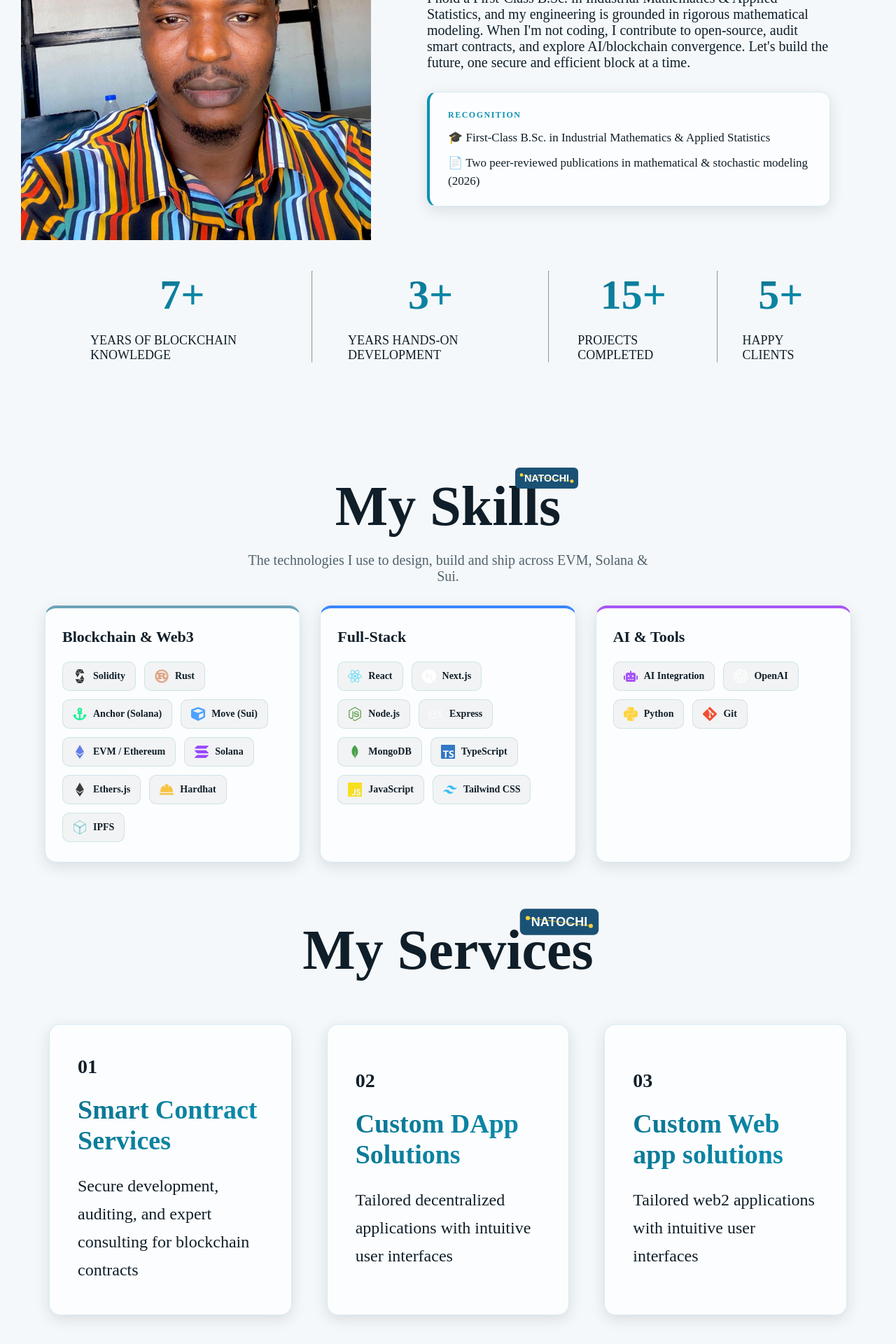
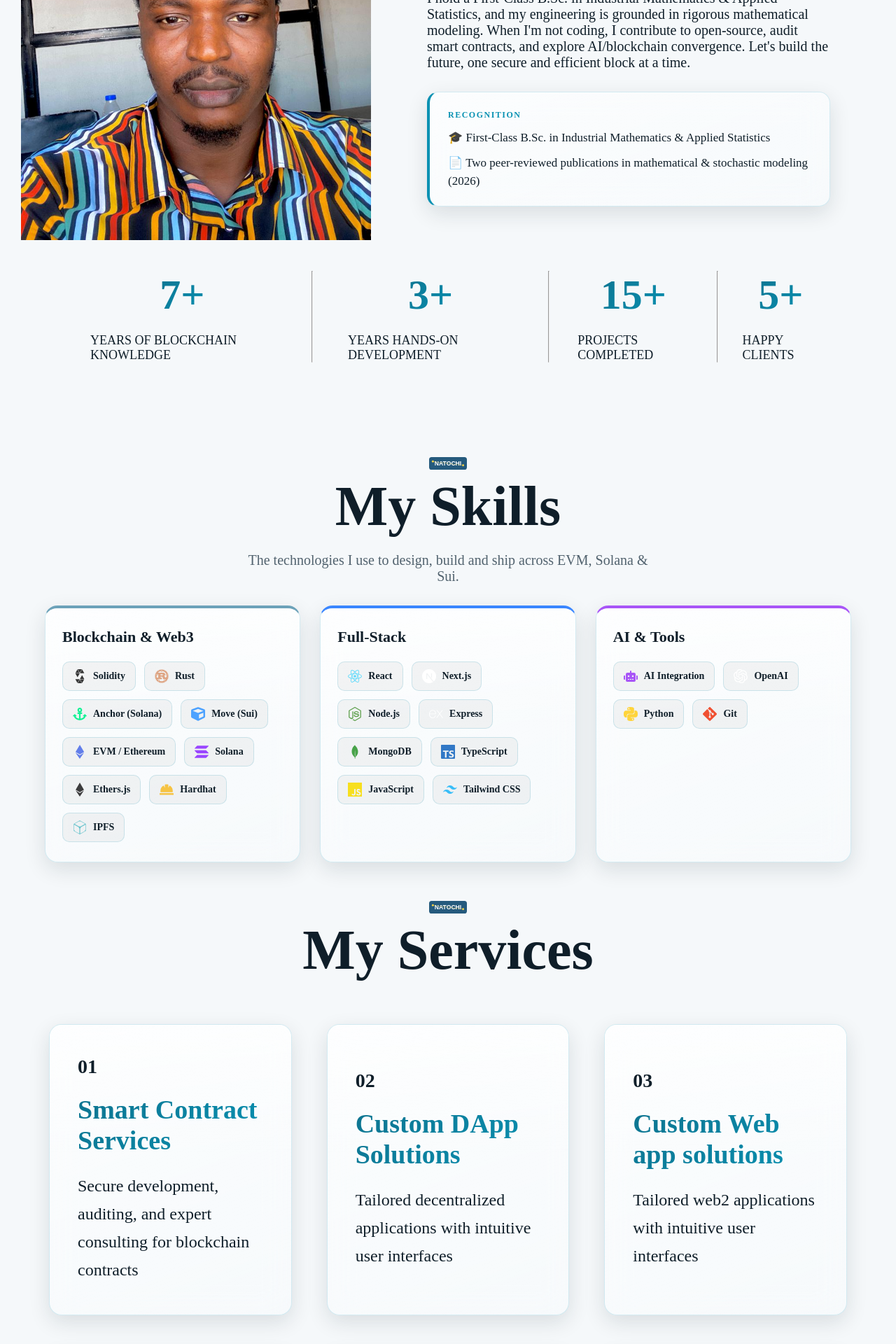
Before and after one commit to DaniTechdev/MyPortfolio-Natochi-, a Next.js app: page / in a window 1280 px wide. Shown: the part 1620-3540 px from the top of the page at 70% size. Built offline with nearby package versions, Linux system fonts and the light colour scheme.

Commit message:
Center section heading badges and deepen the glass on cards

```diff
--- a/Components/About/About.module.css
+++ b/Components/About/About.module.css
@@ -10,23 +10,29 @@
 }
 .about_title {
   position: relative;
+  display: flex;
+  justify-content: center;
 }
 
 .about_title h1 {
+  position: relative;
+  z-index: 1;
   padding: 0px 30px;
   font-size: 80px;
   font-weight: 600;
   color: var(--text);
 }
 
+/* Brand mark, centered above the heading for a consistent look */
 .about_title img {
   position: absolute;
-  top: -46px;
-  /* bottom: 0; */
-  right: 0px;
-  /* z-index: -1; */
-  width: 80x;
-  height: 80px;
+  top: -52px;
+  left: 50%;
+  transform: translateX(-50%);
+  width: 72px;
+  height: 72px;
+  opacity: 0.95;
+  pointer-events: none;
 }
 
 .about_sections {
@@ -62,11 +68,18 @@
   width: 90%;
   margin-top: 10px;
   padding: 22px 26px;
-  border-radius: 14px;
+  border-radius: 16px;
   border: 1px solid var(--card-border);
   border-left: 4px solid var(--primary);
-  background: var(--card-bg);
-  box-shadow: 0 6px 20px var(--card-shadow);
+  background: linear-gradient(
+    160deg,
+    color-mix(in srgb, var(--card-bg) 100%, transparent),
+    color-mix(in srgb, var(--card-bg) 45%, transparent)
+  );
+  backdrop-filter: blur(20px) saturate(160%);
+  -webkit-backdrop-filter: blur(20px) saturate(160%);
+  box-shadow: 0 10px 30px var(--card-shadow),
+    inset 0 1px 0 var(--glass-highlight);
 }
 
 .cred_label {
@@ -226,13 +239,9 @@
   }
 
   .about_title img {
-    position: absolute;
-    top: -40x;
-    /* bottom: 0; */
-    right: 0px;
-    /* z-index: -1; */
-    width: 70x;
-    height: 70px;
+    top: -34px;
+    width: 48px;
+    height: 48px;
   }
 
   .about_profileimg {
--- a/Components/Contact/Contact.module.css
+++ b/Components/Contact/Contact.module.css
@@ -16,33 +16,32 @@
 
 .contact_title {
   position: relative;
+  display: flex;
+  justify-content: center;
 }
 
 .contact_title h1 {
+  position: relative;
+  z-index: 1;
   padding: 0px 30px;
   font-size: 80px;
   font-weight: 600;
 }
 
 .contact_title img {
-  width: 150px;
-  height: 150px;
   position: absolute;
-  top: -55px;
-  /* bottom: 0; */
-  right: 4px;
-  /* z-index: -1; */
-  width: 150px;
-  height: 150px;
+  top: -52px;
+  left: 50%;
+  transform: translateX(-50%);
+  width: 72px;
+  height: 72px;
+  opacity: 0.95;
+  pointer-events: none;
 }
 
 .contact_section {
   display: flex;
   gap: 150px;
-}
-.contact_title img {
-  width: 150px;
-  height: 150px;
 }
 
 .contact_left {
@@ -85,7 +84,7 @@
 .contact_right {
   display: flex;
   flex-direction: column;
-  align-items: start;
+  align-items: flex-start;
   gap: 30px;
 }
 
@@ -221,7 +220,7 @@
   .contact_right {
     display: flex;
     flex-direction: column;
-    align-items: start;
+    align-items: flex-start;
     gap: 20px;
     width: 100%;
     padding: 0 40px;
@@ -270,15 +269,9 @@
   }
 
   .contact_title img {
-    width: 150px;
-    height: 150px;
-    position: absolute;
-    top: -85px;
-    /* bottom: 0; */
-    right: -15px;
-    /* z-index: -1; */
-    width: 150px;
-    height: 150px;
+    top: -36px;
+    width: 52px;
+    height: 52px;
   }
 
   .contact_section {
@@ -369,7 +362,7 @@
   .contact_right {
     display: flex;
     flex-direction: column;
-    align-items: start;
+    align-items: flex-start;
     gap: 20px;
   }
   .contact_right label {
--- a/Components/MyWork/MyWork.module.css
+++ b/Components/MyWork/MyWork.module.css
@@ -11,20 +11,27 @@
 
 .mywork_title {
   position: relative;
+  display: flex;
+  justify-content: center;
 }
 
 .mywork_title h1 {
+  position: relative;
+  z-index: 1;
   padding: 0px 30px;
   font-size: 80px;
   font-weight: 600;
 }
 
 .themepattermImg {
-  width: 150px;
-  height: 150px;
+  width: 72px;
+  height: 72px;
   position: absolute;
-  top: -79px;
-  right: 4px;
+  top: -52px;
+  left: 50%;
+  transform: translateX(-50%);
+  opacity: 0.95;
+  pointer-events: none;
 }
 
 .mywork_subtitle {
@@ -87,19 +94,26 @@
 .work_card {
   display: flex;
   flex-direction: column;
-  background: var(--card-bg);
+  background: linear-gradient(
+    160deg,
+    color-mix(in srgb, var(--card-bg) 100%, transparent),
+    color-mix(in srgb, var(--card-bg) 45%, transparent)
+  );
   border: 1px solid var(--card-border);
-  border-radius: 16px;
+  border-radius: 18px;
   overflow: hidden;
-  box-shadow: 0 6px 20px var(--card-shadow);
-  backdrop-filter: blur(12px);
-  -webkit-backdrop-filter: blur(12px);
-  transition: transform 0.3s ease, box-shadow 0.3s ease, border-color 0.3s ease;
+  box-shadow: 0 10px 30px var(--card-shadow),
+    inset 0 1px 0 var(--glass-highlight);
+  backdrop-filter: blur(20px) saturate(160%);
+  -webkit-backdrop-filter: blur(20px) saturate(160%);
+  transition: transform 0.35s ease, box-shadow 0.35s ease,
+    border-color 0.35s ease;
 }
 
 .work_card:hover {
-  transform: translateY(-8px);
-  box-shadow: 0 18px 44px var(--card-shadow), 0 0 28px var(--glow-soft);
+  transform: translateY(-10px);
+  box-shadow: 0 24px 54px var(--card-shadow), 0 0 32px var(--glow-soft),
+    inset 0 1px 0 var(--glass-highlight);
   border-color: var(--primary);
 }
 
@@ -281,10 +295,9 @@
   }
 
   .themepattermImg {
-    width: 110px;
-    height: 110px;
-    top: -60px;
-    right: -10px;
+    width: 52px;
+    height: 52px;
+    top: -36px;
   }
 
   .mywork_subtitle {
--- a/Components/Services/Services.module.css
+++ b/Components/Services/Services.module.css
@@ -14,9 +14,13 @@
 
 .servicess_title {
   position: relative;
+  display: flex;
+  justify-content: center;
 }
 
 .servicess_title h1 {
+  position: relative;
+  z-index: 1;
   padding: 0px 30px;
   font-size: 80px;
   font-weight: 600;
@@ -24,28 +28,59 @@
 
 .theme_patternimg {
   position: absolute;
-  top: -70px;
-  /* bottom: 0; */
-  right: 4px;
-  /* z-index: -1; */
-  width: 150px;
-  height: 150px;
+  top: -52px;
+  left: 50%;
+  transform: translateX(-50%);
+  width: 72px;
+  height: 72px;
+  opacity: 0.95;
+  pointer-events: none;
 }
 
 .service_format {
+  position: relative;
   display: flex;
   flex-direction: column;
   justify-content: center;
   gap: 23px;
   padding: 44px 40px;
-  border-radius: 16px;
-  background: var(--card-bg);
+  border-radius: 18px;
+  background: linear-gradient(
+    160deg,
+    color-mix(in srgb, var(--card-bg) 100%, transparent),
+    color-mix(in srgb, var(--card-bg) 45%, transparent)
+  );
   border: 1px solid var(--card-border);
-  backdrop-filter: blur(12px);
-  -webkit-backdrop-filter: blur(12px);
-  box-shadow: 0 6px 20px var(--card-shadow);
-  transition: transform 0.3s ease, box-shadow 0.3s ease, border-color 0.3s ease;
+  backdrop-filter: blur(20px) saturate(160%);
+  -webkit-backdrop-filter: blur(20px) saturate(160%);
+  box-shadow: 0 10px 30px var(--card-shadow),
+    inset 0 1px 0 var(--glass-highlight);
+  transition: transform 0.35s ease, box-shadow 0.35s ease,
+    border-color 0.35s ease;
   cursor: pointer;
+  overflow: hidden;
+}
+
+.service_format::before {
+  content: "";
+  position: absolute;
+  inset: 0 0 auto 0;
+  height: 45%;
+  z-index: 0;
+  background: linear-gradient(180deg, var(--glass-highlight), transparent);
+  pointer-events: none;
+}
+
+.service_format > * {
+  position: relative;
+  z-index: 1;
+}
+
+.service_format:hover {
+  transform: translateY(-8px);
+  border-color: var(--primary);
+  box-shadow: 0 22px 50px var(--card-shadow), 0 0 30px var(--glow-soft),
+    inset 0 1px 0 var(--glass-highlight);
 }
 
 .services_container {
@@ -82,12 +117,6 @@
   gap: 20px;
   align-items: center;
   margin-top: 20px;
-}
-
-.service_format:hover {
-  border-color: var(--primary);
-  transform: translateY(-8px);
-  box-shadow: 0 18px 44px var(--card-shadow), 0 0 26px var(--glow-soft);
 }
 
 @media (max-width: 1025px) {
@@ -127,13 +156,9 @@
   }
 
   .theme_patternimg {
-    position: absolute;
-    top: -80px;
-    /* bottom: 0; */
-    right: -10px;
-    /* z-index: -1; */
-    width: 140px;
-    height: 140px;
+    top: -36px;
+    width: 52px;
+    height: 52px;
   }
 
   .service_format {
@@ -190,12 +215,8 @@
     font-size: 30px;
   }
   .theme_patternimg {
-    position: absolute;
-    top: -65px;
-    /* bottom: 0; */
-    right: -10px;
-    /* z-index: -1; */
-    width: 110px;
-    height: 110px;
+    top: -30px;
+    width: 44px;
+    height: 44px;
   }
 }
--- a/Components/Skills/Skills.module.css
+++ b/Components/Skills/Skills.module.css
@@ -10,20 +10,27 @@
 
 .skills_title {
   position: relative;
+  display: flex;
+  justify-content: center;
 }
 
 .skills_title h1 {
+  position: relative;
+  z-index: 1;
   padding: 0px 30px;
   font-size: 80px;
   font-weight: 600;
 }
 
 .theme_patternimg {
-  width: 120px;
-  height: 120px;
+  width: 72px;
+  height: 72px;
   position: absolute;
-  top: -55px;
-  right: -10px;
+  top: -52px;
+  left: 50%;
+  transform: translateX(-50%);
+  opacity: 0.95;
+  pointer-events: none;
 }
 
 .skills_subtitle {
@@ -44,20 +51,45 @@
 }
 
 .skill_group {
-  background: var(--card-bg);
+  position: relative;
+  background: linear-gradient(
+    160deg,
+    color-mix(in srgb, var(--card-bg) 100%, transparent),
+    color-mix(in srgb, var(--card-bg) 45%, transparent)
+  );
   border: 1px solid var(--card-border);
   border-top: 4px solid var(--primary);
-  border-radius: 16px;
+  border-radius: 18px;
   padding: 28px 24px;
-  box-shadow: 0 6px 20px var(--card-shadow);
-  backdrop-filter: blur(12px);
-  -webkit-backdrop-filter: blur(12px);
-  transition: transform 0.3s ease, box-shadow 0.3s ease;
+  box-shadow: 0 10px 30px var(--card-shadow),
+    inset 0 1px 0 var(--glass-highlight);
+  backdrop-filter: blur(20px) saturate(160%);
+  -webkit-backdrop-filter: blur(20px) saturate(160%);
+  transition: transform 0.35s ease, box-shadow 0.35s ease,
+    border-color 0.35s ease;
+  overflow: hidden;
+}
+
+/* Soft top sheen that sells the glass */
+.skill_group::before {
+  content: "";
+  position: absolute;
+  inset: 0 0 auto 0;
+  height: 45%;
+  z-index: 0;
+  background: linear-gradient(180deg, var(--glass-highlight), transparent);
+  pointer-events: none;
+}
+
+.skill_group > * {
+  position: relative;
+  z-index: 1;
 }
 
 .skill_group:hover {
-  transform: translateY(-6px);
-  box-shadow: 0 16px 40px var(--card-shadow), 0 0 26px var(--glow-soft);
+  transform: translateY(-8px);
+  box-shadow: 0 22px 50px var(--card-shadow), 0 0 30px var(--glow-soft),
+    inset 0 1px 0 var(--glass-highlight);
 }
 
 .group_title {
@@ -120,10 +152,9 @@
   }
 
   .theme_patternimg {
-    width: 90px;
-    height: 90px;
-    top: -40px;
-    right: -6px;
+    width: 52px;
+    height: 52px;
+    top: -36px;
   }
 
   .skills_subtitle {
```
Also changed, not shown: 1 other file (tests, documents, lock files or other folders).
